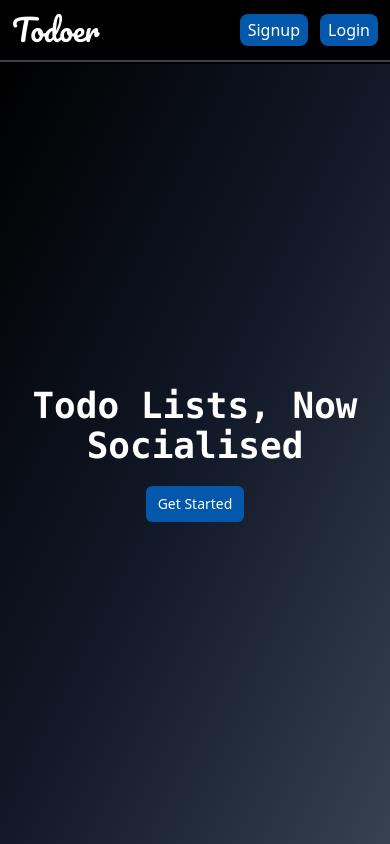
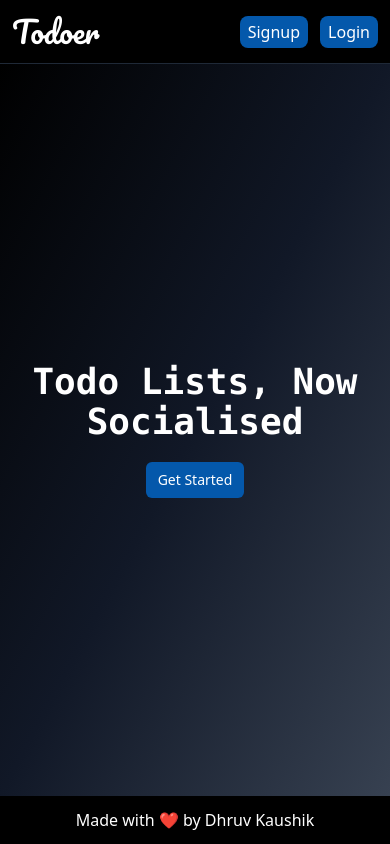
Before and after one commit to dhruvkaushik305/todoer, a React (Vite) app in the folder apps/frontend/: page / in a window 390 px wide. Built offline with nearby package versions, Linux system fonts and the light colour scheme; no server answers.

Commit message:
FEAT: Added footer, made the navbar sticky and made the responsiveness robust

```diff
--- a/apps/frontend/package.json
+++ b/apps/frontend/package.json
@@ -35,7 +35,6 @@
     "eslint-plugin-react-hooks": "^4.6.0",
     "eslint-plugin-react-refresh": "^0.4.6",
     "postcss": "^8.4.38",
-    "prettier": "^3.2.5",
     "prettier-plugin-tailwindcss": "^0.5.14",
     "tailwindcss": "^3.4.3",
     "typescript": "^5.2.2",
--- a/apps/frontend/src/App.tsx
+++ b/apps/frontend/src/App.tsx
@@ -8,13 +8,14 @@ import SignupComponent from "./components/Auth/SignupComponent";
 import LoginComponent from "./components/Auth/LoginComponent";
 import HomeComponent from "./components/Home/HomeComponent";
 import LandingComponent from "./components/Landing/LandingComponent";
+import FooterLayout from "./Layouts/FooterLayout";
 function App() {
   useAuth();
   return (
-    <div>
+    <div className="flex h-screen w-screen flex-col">
       <Toaster richColors />
       <NavbarLayout />
-      <div className="pt-[4rem] h-screen w-screen bg-black flex justify-center items-center overflow-ellipsis">
+      <div className="flex grow items-center justify-center">
         <Routes>
           <Route path="/" element={<LandingComponent />} />
           <Route path="/auth/signup" element={<SignupComponent />} />
@@ -23,6 +24,7 @@ function App() {
           <Route path="/testing" element={<TestingLayout />} />
         </Routes>
       </div>
+      <FooterLayout />
     </div>
   );
 }
--- /dev/null
+++ b/apps/frontend/src/Layouts/FooterLayout.tsx
@@ -0,0 +1,14 @@
+import React from "react";
+const FooterLayout: React.FC = () => {
+  return (
+    <footer className="flex w-full items-center justify-center bg-black p-3 text-center text-white">
+      <p>
+        Made with ❤️ by{" "}
+        <a href="https://github.com/dhruvkaushik305" target="_blank">
+          Dhruv Kaushik
+        </a>
+      </p>
+    </footer>
+  );
+};
+export default FooterLayout;
--- a/apps/frontend/src/components/Navbar/NavbarLayout.tsx
+++ b/apps/frontend/src/components/Navbar/NavbarLayout.tsx
@@ -3,41 +3,51 @@ import { useNavigate } from "react-router-dom";
 import { useRecoilState } from "recoil";
 import { userData } from "../../store/auth";
 import { toast } from "sonner";
+import { logoutAction } from "../../actions/authAction";
 
 const NavbarLayout: React.FC = () => {
   const navigate = useNavigate();
   const [user, setUser] = useRecoilState(userData);
   return (
-    <div className="fixed w-full flex bg-black justify-between md:justify-around p-3 items-center border-b-2 border-gray-700 max-h-[4rem]">
-      <div className="md:text-4xl text-3xl text-white font-Pacifico cursor-pointer" onClick={() => navigate("/")}>
+    <div className="sticky flex h-[4rem] w-full items-center justify-between border-b border-gray-800 bg-black p-3 md:justify-around">
+      <div
+        className="cursor-pointer font-Pacifico text-3xl text-white md:text-4xl"
+        onClick={() => navigate("/")}
+      >
         Todoer
       </div>
-      {user === null ? (<div className="flex justify-between gap-3">
+      {user === null ? (
+        <nav className="flex justify-between gap-3">
           <button
-          className="md:text-lg text-md bg-blue text-white md:py-2 md:px-3 py-1 px-2 rounded-lg"
+            className="text-md rounded-lg bg-blue px-2 py-1 text-white md:px-3 md:py-2 md:text-lg"
             onClick={() => navigate("/auth/signup")}
           >
             Signup
           </button>
-        <button className="md:text-lg text-md bg-blue text-white md:py-2 md:px-3 py-1 px-2 rounded-lg" onClick={() => navigate("/auth/login")}>
+          <button
+            className="text-md rounded-lg bg-blue px-2 py-1 text-white md:px-3 md:py-2 md:text-lg"
+            onClick={() => navigate("/auth/login")}
+          >
             Login
           </button>
-      </div>) : (<div>
-        <button className="bg-blue rounded-md text-white px-3 py-2" onClick={async () => {
-          // TODO: Move this to actions
-          const res = await fetch(`${import.meta.env.VITE_BACKEND}/auth/logout`, {
-            method: "DELETE",
-            credentials: "include"
-          });
-          const response: { success: boolean, message: string } = await res.json();
+        </nav>
+      ) : (
+        <nav>
+          <button
+            className="rounded-md bg-blue px-3 py-2 text-white"
+            onClick={async () => {
+              const response = await logoutAction();
               if (response.success) {
                 toast.success("Logged out successfully");
                 setUser(null);
                 navigate("/");
               }
-        }}>Logout</button>
-      </div>)}
-
+            }}
+          >
+            Logout
+          </button>
+        </nav>
+      )}
     </div>
   );
 };
```
Also changed, not shown: 1 other file (tests, documents, lock files or other folders). Lines whose indentation alone changed are shown as unchanged.
